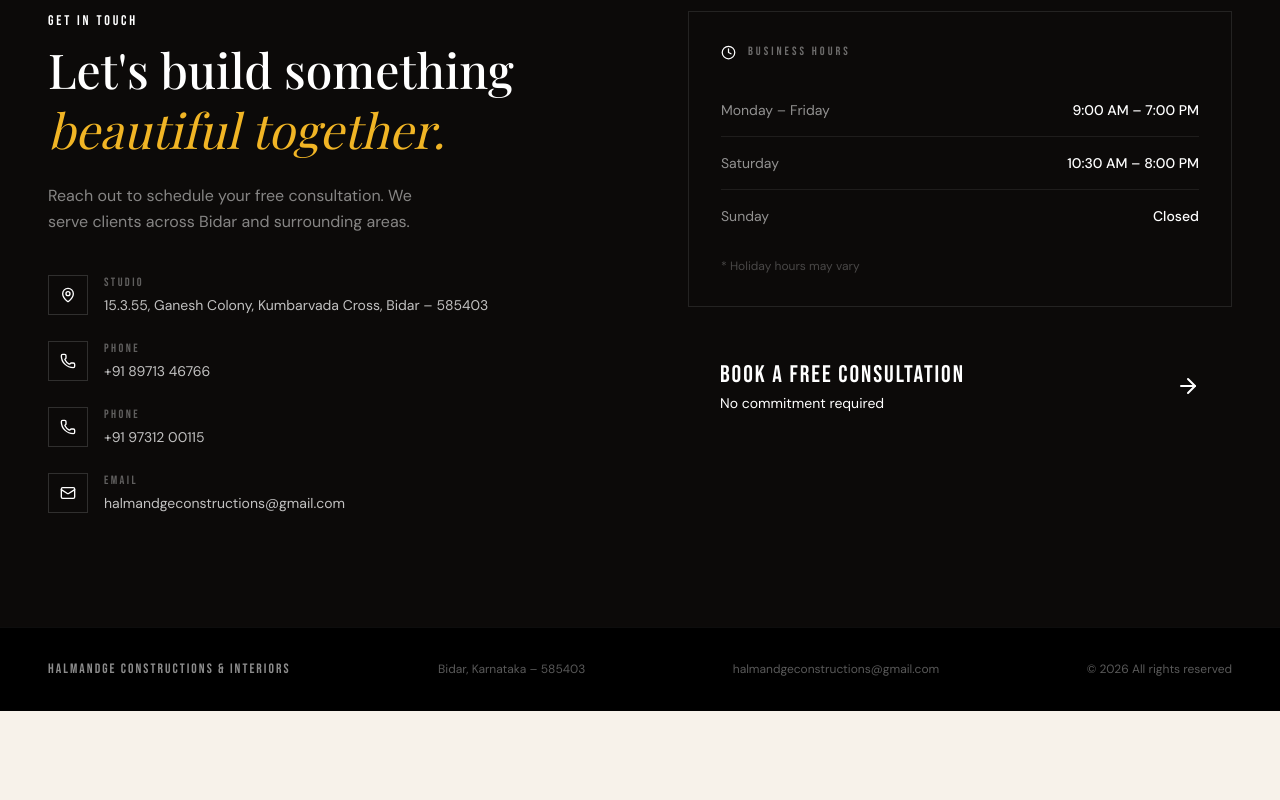
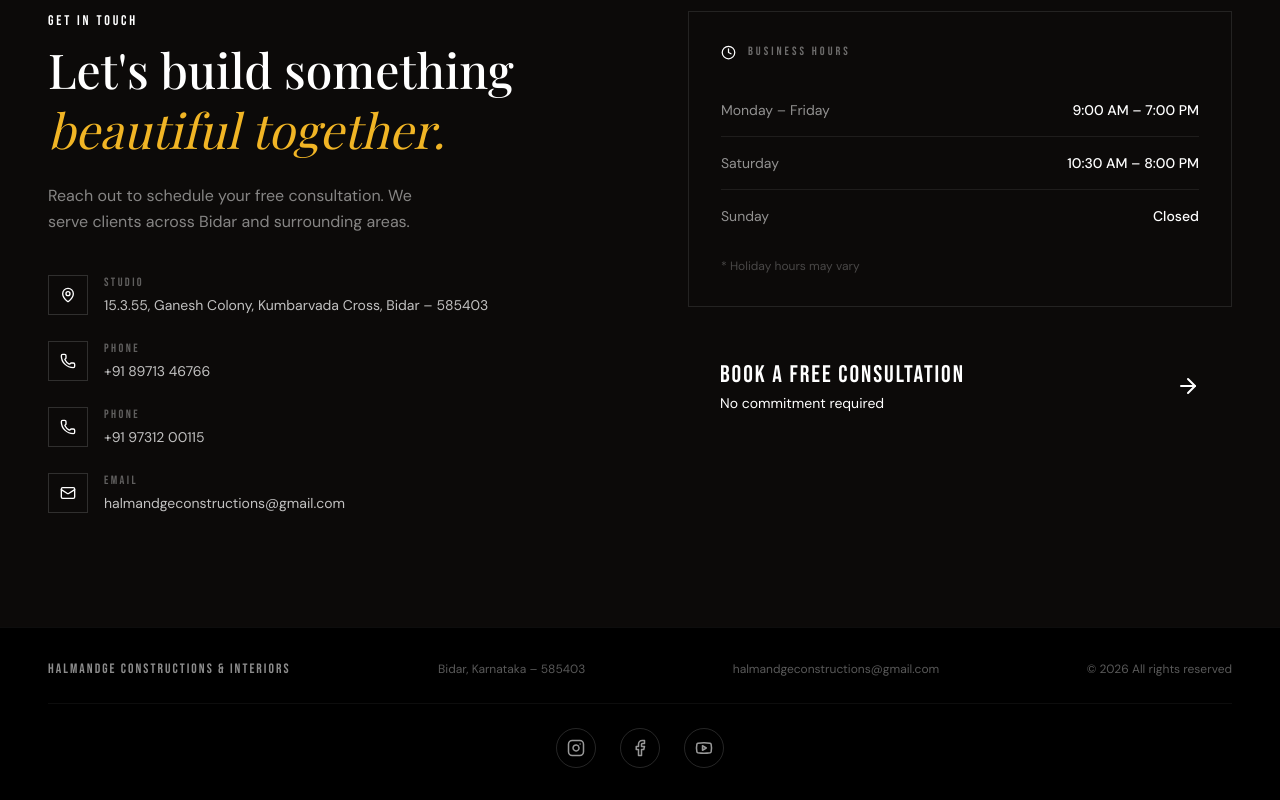
Before and after one commit to amitmh5/my-website, a React (Vite) app: page / in a window 1280 px wide. Shown: the part 3835-4635 px from the top of the page. Before the commit the page ends 4546 px from the top, so only its background shows below. Built offline with nearby package versions, Linux system fonts and the light colour scheme; a web font is replaced by a local one.

Commit message:
Add Instagram, Facebook, YouTube social links in footer (single line)

```diff
--- a/src/app/App.tsx
+++ b/src/app/App.tsx
@@ -1,5 +1,5 @@
 import { useState, useEffect, useRef } from "react";
-import { Menu, X, Mail, Phone, MapPin, Clock, ArrowRight, ChevronRight, Play, Pause } from "lucide-react";
+import { Menu, X, Mail, Phone, MapPin, Clock, ArrowRight, ChevronRight, Play, Pause, Instagram, Facebook, Youtube } from "lucide-react";
 
 import logoSrc from "../imports/logo_hc.png";
 import video1 from "../imports/WhatsApp_Video_2026-07-02_at_14.52.05.mp4";
@@ -565,6 +565,25 @@ export default function App() {
           <p>halmandgeconstructions@gmail.com</p>
           <p>© {new Date().getFullYear()} All rights reserved</p>
         </div>
+
+        <div className="max-w-7xl mx-auto mt-6 pt-6 border-t border-white/5 flex items-center justify-center gap-6">
+          {[
+            { Icon: Instagram, href: "https://www.instagram.com/halmandge_construction?igsh=MTE0YWN1M250bWg3Yg==", label: "Instagram" },
+            { Icon: Facebook, href: "https://www.facebook.com/share/1BPNVP2zHn/", label: "Facebook" },
+            { Icon: Youtube, href: "https://youtube.com/@halmandgeconstructions?si=wln2ww6oR4MxfTes", label: "YouTube" },
+          ].map(({ Icon, href, label }) => (
+            <a
+              key={label}
+              href={href}
+              target="_blank"
+              rel="noopener noreferrer"
+              aria-label={label}
+              className="w-10 h-10 flex items-center justify-center border border-white/15 rounded-full text-white/60 hover:text-accent hover:border-accent transition-colors duration-200"
+            >
+              <Icon size={18} />
+            </a>
+          ))}
+        </div>
       </footer>
     </div>
   );
```
